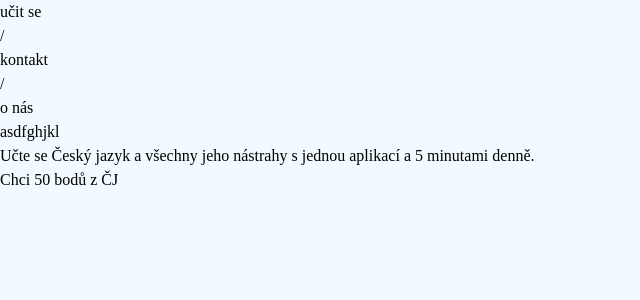
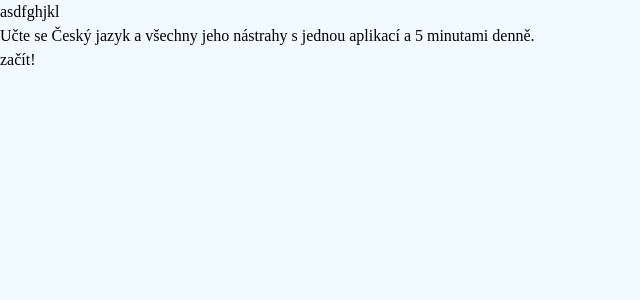
Before and after one commit to bendaacz/czuolingo, a React (Vite) app: page / in a window 1280 px wide. Shown: the top 300 px of the page, without its empty margins (0-640 px from the left). Built offline with nearby package versions, Linux system fonts and the light colour scheme; a web font is replaced by a local one.

Commit message:
feat: starting screen with "začít" button added

```diff
--- a/src/pages/start/index.jsx
+++ b/src/pages/start/index.jsx
@@ -1,13 +1,45 @@
+import { useState } from "react";
 import "./index.css"
 import { Link } from "react-router-dom";
 
 export default function Start() {
+    const [show, setShow] = useState(false);
+
+    const showClick = () => {
+        setShow(true);
+    }
+    return (
+        <>
+            {show && (<Main />)}
+            {!show && (
+                <div className="select-none h-screen">
+                    <div className="">
+                        <div className="p-[1.5vh] h-[9.1vh] justify-between inline-block px-[20vh] fixed top-0 left-0 right-0">
+                            <div className="flex w-full justify-between items-center">
+                                <div className="flex text-[38px] justify-between w-[55vh]">
+                                </div>
+                            </div>
+                        </div>
+                        <div className="flex">
+                            <h2 className="text-[15vw] mt-[9.1vh] inline-block text-[#F1FAFF]">asdfghjkl</h2>
+                            <p className="w-[32vw] mt-[9.1vh] text-[2.8vw] p-[1vw] flex text-center items-center border-black border-t-[1px] border-l-[1px] border-b-[1px] break-words">Učte se Český jazyk a všechny jeho nástrahy s jednou aplikací a 5 minutami denně.</p>
+
+                        </div>
+                        <button className="w-[67.9945vw] text-[70px] border-black border-[1px] inline-block justify-end" onClick={showClick}>začít!</button>
+                    </div>
+                </div>
+            )}
+        </>
+    );
+}
+
+export function Main() {
     return (
         <div className="h-[190vh]">
             <div className=""> {/* add different bg color maybe. */}
                 <div className="border-black border-b-[1px] p-[1.5vh] h-[9.1vh] justify-between inline-block px-[20vh] fixed top-0 left-0 right-0">
                     <div className="flex w-full justify-between items-center">
-                        <div className="flex text-[38px] justify-between w-[55vh]">
+                        <div className="flex text-[22px] justify-between w-[55vh]">
                             <Link to="/practice"> {/*temp link !!!!*/}
                                 <p>učit se</p>
                             </Link>
```
